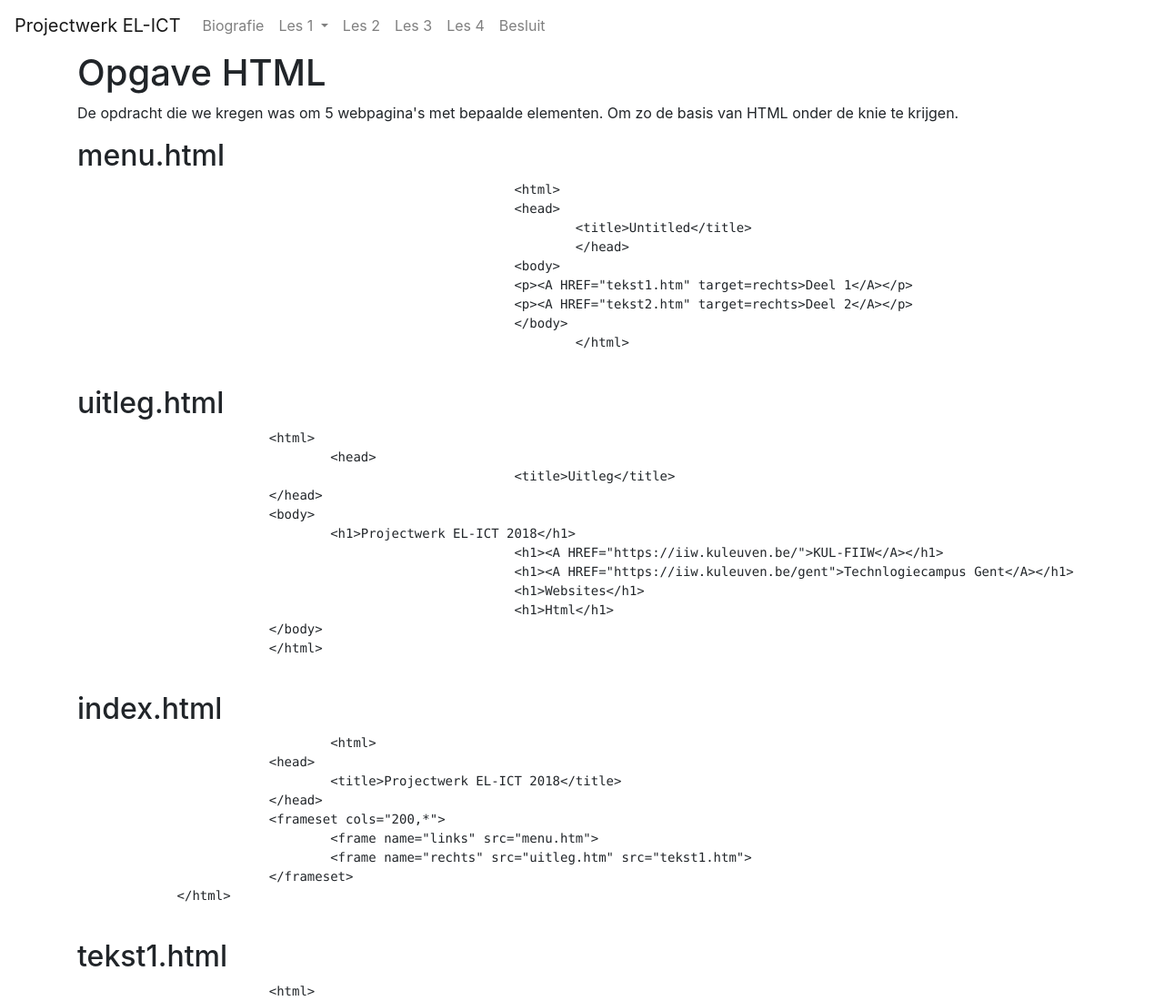
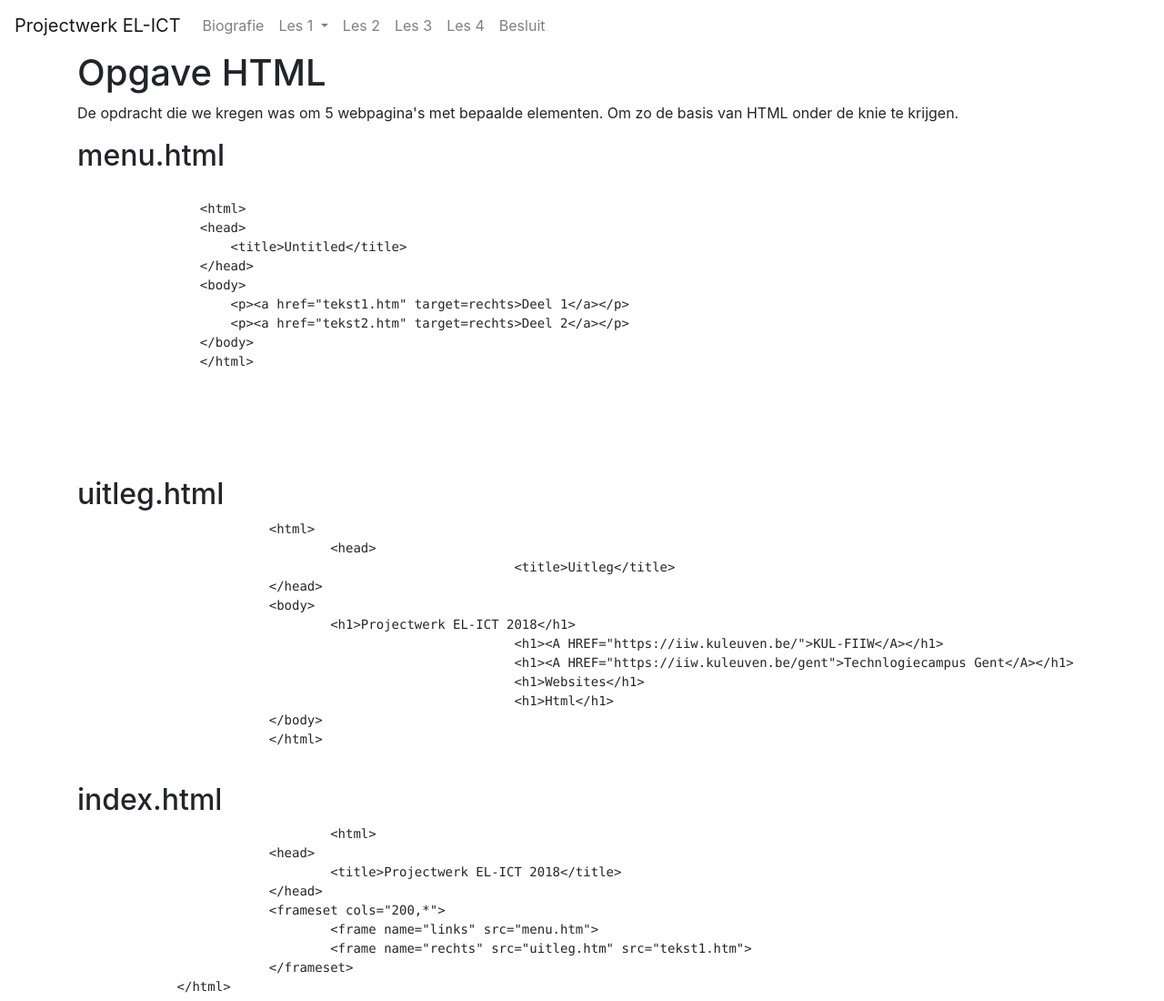
Before and after one commit to TimDep/Projectwerk_EL-ICT, a plain HTML site: page Opgaves HTML.html in a window 1280 px wide. Shown: the top 1100 px of the page at 91% size. Drawn offline with nearby package versions, Linux system fonts and the light colour scheme.

Commit message:
Update Opgaves HTML.html

```diff
--- a/Opgaves HTML.html
+++ b/Opgaves HTML.html
@@ -50,16 +50,23 @@
 
 
     <h2>menu.html</h2>
+    <blockquote>
         <pre>
+            <code>
                 &lt;html&gt;
                 &lt;head&gt;
                     &lt;title&gt;Untitled&lt;/title&gt;
                 &lt;/head&gt;
                 &lt;body&gt;
-							 &lt;p&gt;&lt;A HREF="tekst1.htm" target=rechts&gt;Deel 1&lt;/A&gt;&lt;/p&gt;
-							 &lt;p&gt;&lt;A HREF="tekst2.htm" target=rechts&gt;Deel 2&lt;/A&gt;&lt;/p&gt;
+                    &lt;p&gt;&lt;a href="tekst1.htm" target=rechts&gt;Deel 1&lt;/a>&lt;/p&gt;
+                    &lt;p&gt;&lt;a href="tekst2.htm" target=rechts&gt;Deel 2&lt;/a&gt;&lt;/p&gt;
                 &lt;/body&gt;
                 &lt;/html&gt;
+        </code>
+        </pre>
+    </blockquote>
+    <pre>
+
 							 </pre>
 
     <h2>uitleg.html</h2>
```
Lines whose indentation alone changed are shown as unchanged.
